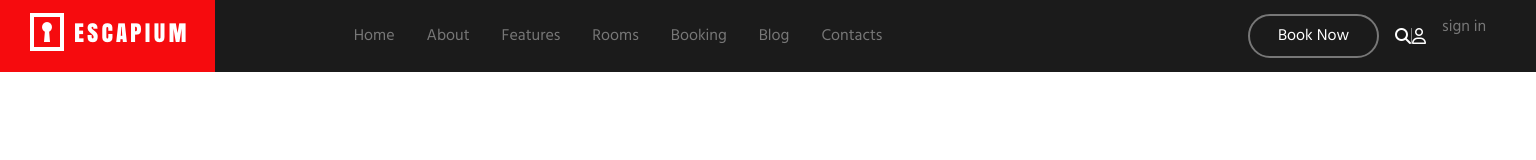
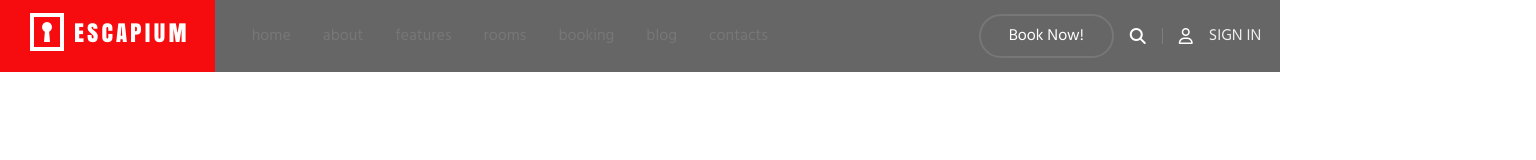
Before and after one commit to becodeorg/hamilton-8-escapium-timcoll, a plain HTML site: page navbar/navbar.html in a window 1280 px wide. Shown: the whole page, 1536 px wide, since content can reach past the window. Drawn offline with Linux system fonts and the light colour scheme.

Commit message:
finished desktop

```diff
--- a/navbar/STYLE-Navbar/_navbar.scss
+++ b/navbar/STYLE-Navbar/_navbar.scss
@@ -7,19 +7,19 @@
 
 
 #navbar {
-    background-color: $DARKEST_BG;
+    background-color: #1b1b1bab;
     color: $NAV_FONT;
     list-style-type: none;
     display: flex;
     justify-content: space-between;
     align-items: center;
     font-family: $PARAGRAPHS;
-    width: 1536px; /* 100% */;
+    width: 100%; //1536px;
     height: 72px;
 }
 
 .logo{
-    width: 196px; //8wv;
+    width: 12%; //196px; //8wv;
     height: 100% //auto;
     img {
         width: 100%;
@@ -28,26 +28,31 @@
 }
 
 .liens {
+    width: 40%;
+    height: auto;
     display: flex;
     list-style-type: none;
     gap: 2rem;
+
     li {
         font-size: $BIG_SCREENS_P;
+        text-transform: lowercase;
     }
     a:hover{
         color: #fff;
     }
 }
 .emtpy {
-    width: 20%;
+    width: 23%;
     height: auto;
 }
 
 .bouttons {
     display: flex;
     justify-content: center;
+    align-items: center;
     font-size: $BIG_SCREENS_P;
-    width: 22%;
+    width: 25%;
     gap: 1rem;
 
     .book-now {
@@ -66,9 +71,12 @@
             width: 1px;
             height: 1em;
             background-color: #7e7e7e;
+            margin: 0 1em;
         }
     }
     .sign-in {
+        text-transform: uppercase;
+        color: #eeeeee;
 
     }
 }
--- a/navbar/navbar.html
+++ b/navbar/navbar.html
@@ -25,7 +25,7 @@
             </ul>
             <div class="empty"></div>
             <div class="bouttons">
-                <div class="book-now">book now</div>
+                <div class="book-now">book now!</div>
                 <div class="icons">
                     <i class="fa-solid fa-magnifying-glass" style="color: #ffffff;"></i>
                     <div class="vl"></div>
```
Also changed, not shown: navbar/STYLE-Navbar/_navbar.css, 1 other file.
